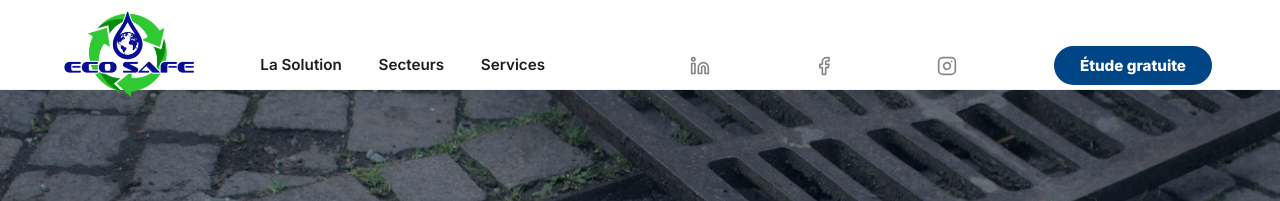
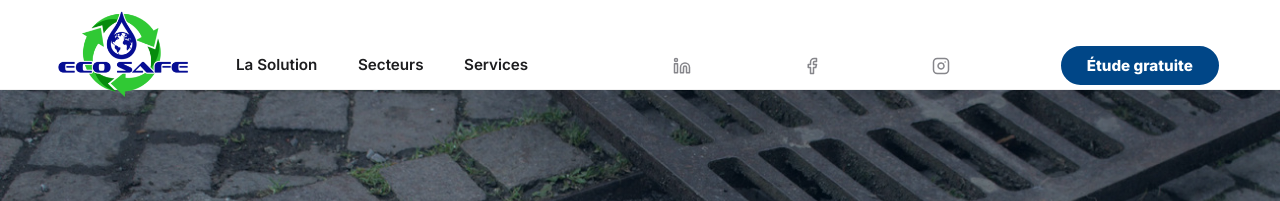
Before and after one commit to DuvalDVL/ecosafe, a Jekyll site: the page built from index.html, in a window 1280 px wide. Shown: the top 201 px of the page. Built offline with Jekyll 4.4.1, drawn with Linux system fonts in a browser that asks for light colours.

Commit message:
Update style.css

```diff
--- a/assets/css/style.css
+++ b/assets/css/style.css
@@ -31,7 +31,7 @@ body {
 a { text-decoration: none; color: inherit; }
 
 /* =========================================
-   HEADER & LOGO (Correction 9 - Réglages de Précision)
+   HEADER & LOGO (Correction 10 - Destruction des marges)
    ========================================= */
 
 html, body {
@@ -72,7 +72,6 @@ html, body {
 
 .site-header .logo-img {
   position: absolute;
-  /* L'image du logo NE BOUGE PAS (top maintenu à -25px) */
   top: -25px;
   left: 0;
   height: 110px;
@@ -86,21 +85,21 @@ html, body {
   display: flex;
   align-items: center;
   height: 100%;
-  /* AJOUT : Remonte légèrement les liens uniquement d'un bloc (-3px) */
   transform: translateY(-3px);
 }
 
 .main-nav ul {
-  display: flex;
-  align-items: center;
-  gap: 15px !important;
-  margin: 0;
-  padding: 0;
+  display: flex !important;
+  align-items: center !important;
+  gap: 10px !important; /* Écart encore réduit */
+  margin: 0 !important;
+  padding: 0 !important;
 }
 
 .main-nav li {
-  list-style: none;
-  margin: 0;
+  list-style: none !important;
+  margin: 0 !important; /* Détruit les marges invisibles du thème */
+  padding: 0 !important; /* Détruit les espacements invisibles du thème */
 }
 
 .main-nav a {
@@ -110,7 +109,9 @@ html, body {
   font-size: 0.95rem;
   white-space: nowrap;
   transition: color 0.3s ease;
-  display: block;
+  display: block !important;
+  margin: 0 !important;
+  padding: 0 8px !important; /* Force un espacement très fin entre les textes */
 }
 
 .main-nav a:hover {
@@ -119,21 +120,19 @@ html, body {
 
 /* --- LES ACTIONS (Bouton + Réseaux) --- */
 .header-actions {
-  display: flex;
-  align-items: center;
-  justify-content: flex-end;
-  gap: 10px !important;
+  display: flex !important;
+  align-items: center !important;
+  justify-content: flex-end !important;
+  gap: 15px !important;
   flex-shrink: 0;
   height: 100%;
-  /* AJOUT : Remonte aussi le bouton et les icônes pour l'alignement vertical */
   transform: translateY(-3px);
 }
 
 /* --- LES RÉSEAUX SOCIAUX --- */
 .header-social {
-  display: flex;
-  align-items: center;
-  /* FORCE les icônes à se coller les unes aux autres */
+  display: flex !important;
+  align-items: center !important;
   gap: 0px !important;
   border: none !important;
   padding: 0 !important;
@@ -143,13 +142,13 @@ html, body {
 .header-social a {
   color: #b1b1b6;
   transition: color 0.3s ease;
-  display: flex;
-  align-items: center;
-  justify-content: center;
-  text-decoration: none;
-  /* Élimine toute marge interne éventuelle qui écarterait les icônes */
-  padding: 0 !important;
+  display: flex !important;
+  align-items: center !important;
+  justify-content: center !important;
+  text-decoration: none !important;
   margin: 0 !important;
+  padding: 0 4px !important; /* Force les icônes à se frôler de près */
+  width: auto !important;
 }
 
 .header-social a:hover {
@@ -157,32 +156,33 @@ html, body {
 }
 
 .header-social svg {
-  width: 20px;
-  height: 20px;
-  display: block;
+  width: 18px !important; /* Icônes affinées */
+  height: 18px !important;
+  display: block !important;
+  margin: 0 !important;
 }
 
 /* --- BOUTON CTA --- */
 .btn.btn-small {
-  display: inline-flex;
-  align-items: center;
-  justify-content: center;
-  padding: 10px 24px;
-  font-size: 0.95rem;
-  font-weight: 700;
-  background: var(--eco-blue);
+  display: inline-flex !important;
+  align-items: center !important;
+  justify-content: center !important;
+  padding: 10px 24px !important;
+  font-size: 0.95rem !important;
+  font-weight: 700 !important;
+  background: var(--eco-blue) !important;
   color: #fff !important;
-  border-radius: 50px;
-  border: 2px solid var(--eco-blue);
-  white-space: nowrap;
-  transition: background 0.3s ease, color 0.3s ease;
-  text-decoration: none;
-  margin: 0;
-  line-height: 1;
+  border-radius: 50px !important;
+  border: 2px solid var(--eco-blue) !important;
+  white-space: nowrap !important;
+  transition: background 0.3s ease, color 0.3s ease !important;
+  text-decoration: none !important;
+  margin: 0 !important;
+  line-height: 1 !important;
 }
 
 .btn.btn-small:hover {
-  background: #003060;
+  background: #003060 !important;
 }
 
 /* =========================================
```
